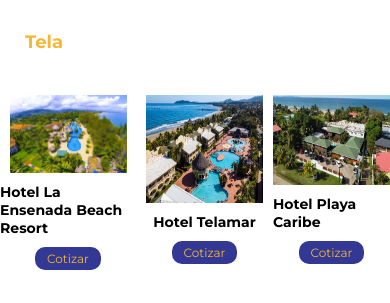
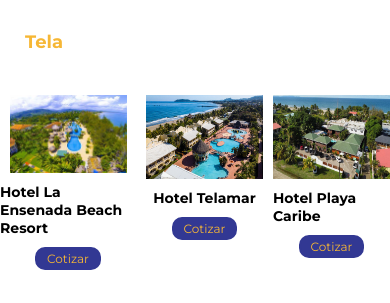
Before and after one commit to MarioVerde24/pruebamobile.github.io, a plain HTML site: page index.html in a window 390 px wide. Shown: the part 422-725 px from the top of the page. Drawn offline with Linux system fonts and the light colour scheme.

Commit message:
Update style.css

```diff
--- a/style.css
+++ b/style.css
@@ -325,6 +325,11 @@ h2{
     padding-bottom: 20px;
   }
 
+   .img-telahotel{
+    height: 10svh;
+  }
+
+
 }
 
 /*   MOBILE RESPONSIVE   */
```
